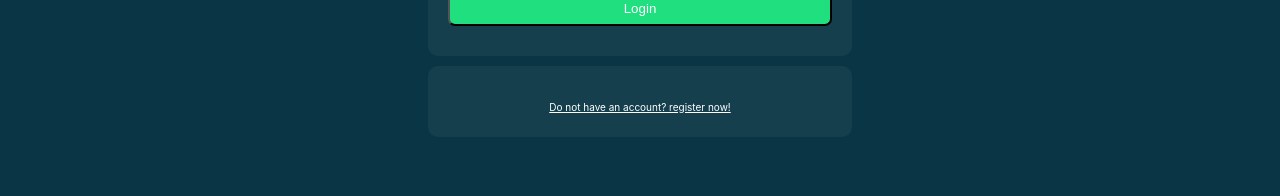
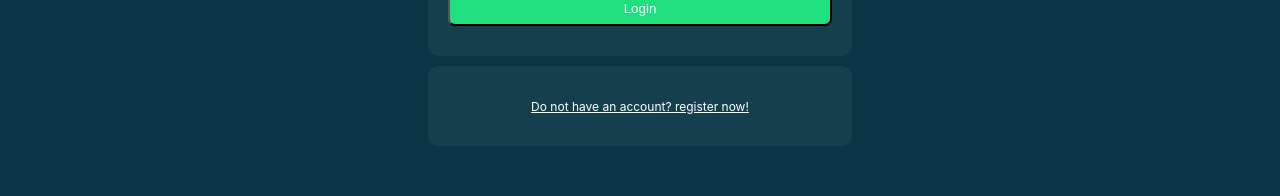
Before and after one commit to omarjawabra/AsrOT_Frontend, a React (Create React App) app: page /login in a window 1280 px wide. Shown: the part 315-511 px from the top of the page. Built offline with nearby package versions, Linux system fonts and the light colour scheme.

Commit message:
changed style of register/login link

```diff
--- a/src/pages/LoginPage.js
+++ b/src/pages/LoginPage.js
@@ -100,9 +100,10 @@ function LoginPage() {
             borderRadius: 10,
             width: "30%",
             padding: 20,
+            paddingBottom:29
           }}
         >
-          <Link to="/register" style={{ color: "#ffffff", fontSize: 10 }}>
+          <Link to="/register" style={{ color: "#ffffff", fontSize: 12}}>
             Do not have an account? register now!
           </Link>
         </div>
--- a/src/pages/RegisterPage.js
+++ b/src/pages/RegisterPage.js
@@ -165,9 +165,10 @@ function RegisterPage() {
             borderRadius: 10,
             width: "30%",
             padding: 20,
+            paddingBottom:29
           }}
         >
-          <Link to="login" style={{ color: "#ffffff", fontSize: 10 }}>
+          <Link to="login" style={{ color: "#ffffff", fontSize: 12 }}>
             already have an account? login now!
           </Link>
         </div>
```
